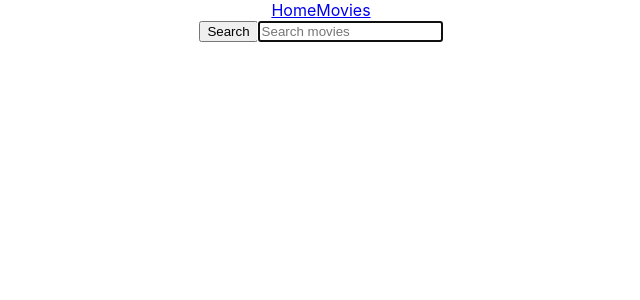
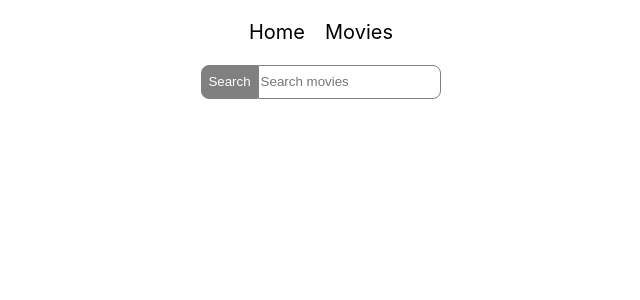
Before and after one commit to Oleksandra-Mas/goit-react-hw-05-movies, a React (Create React App) app: page /movies in a window 1280 px wide. Shown: the top 300 px of the page, without its empty margins (319-959 px from the left). Built offline with nearby package versions, Linux system fonts and the light colour scheme.

Commit message:
added styles for home and movies pages

```diff
--- a/package.json
+++ b/package.json
@@ -11,6 +11,8 @@
     "react-dom": "^17.0.2",
     "react-router-dom": "^6.2.1",
     "react-scripts": "5.0.0",
+    "react-toastify": "^8.1.0",
+    "styled-components": "^5.3.3",
     "web-vitals": "^2.1.3"
   },
   "scripts": {
--- a/src/App.css
+++ b/src/App.css
@@ -1,38 +1,5 @@
 .App {
-  text-align: center;
-}
-
-.App-logo {
-  height: 40vmin;
-  pointer-events: none;
-}
-
-@media (prefers-reduced-motion: no-preference) {
-  .App-logo {
-    animation: App-logo-spin infinite 20s linear;
-  }
-}
-
-.App-header {
-  background-color: #282c34;
-  min-height: 100vh;
   display: flex;
   flex-direction: column;
   align-items: center;
-  justify-content: center;
-  font-size: calc(10px + 2vmin);
-  color: white;
 }
-
-.App-link {
-  color: #61dafb;
-}
-
-@keyframes App-logo-spin {
-  from {
-    transform: rotate(0deg);
-  }
-  to {
-    transform: rotate(360deg);
-  }
-}
--- a/src/App.js
+++ b/src/App.js
@@ -1,4 +1,8 @@
 import { Routes, Route, Link } from 'react-router-dom';
+import { ToastContainer } from 'react-toastify';
+import 'react-toastify/dist/ReactToastify.css';
+import styled from 'styled-components';
+
 import './App.css';
 import { Cast } from './components/Cast/Cast';
 import { HomePage } from './components/HomePage/HomePage';
@@ -6,11 +10,27 @@ import { MoviesDetailsPage } from './components/MovieDetailsPage/MoviesDetailsPa
 import { MoviesPage } from './components/MoviesPage/MoviesPage';
 import { Reviews } from './components/Reviews/Reviews';
 
+const Header = styled.div`
+  font-size: 20px;
+  line-height: 1.23;
+  padding: 20px;
+  text-align: center;
+  color: black;
+  a + a {
+    margin-left: 20px;
+  }
+  a:hover {
+    color: blue;
+  }
+`;
+
 function App() {
   return (
     <div className="App">
-      <Link to="/">Home</Link>
-      <Link to="/movies">Movies</Link>
+      <Header>
+        <Link to="/">Home</Link>
+        <Link to="/movies">Movies</Link>
+      </Header>
       <Routes>
         <Route path="/" element={<HomePage />} />
         <Route path="movies" element={<MoviesPage />} />
@@ -20,6 +40,17 @@ function App() {
         </Route>
         <Route path="*" element={<HomePage />} />
       </Routes>
+      <ToastContainer
+        position="top-right"
+        autoClose={5000}
+        hideProgressBar={false}
+        newestOnTop={false}
+        closeOnClick
+        rtl={false}
+        pauseOnFocusLoss
+        draggable
+        pauseOnHover
+      />
     </div>
   );
 }
--- a/src/components/HomePage/HomePage.jsx
+++ b/src/components/HomePage/HomePage.jsx
@@ -1,7 +1,19 @@
 import { useEffect, useState } from 'react';
 import { NavLink } from 'react-router-dom';
+import styled from 'styled-components';
 
 import { getTrending } from '../../services/apiService';
+
+const TrendingSection = styled.div`
+  display: flex;
+  flex-direction: column;
+  margin: 0 auto;
+  max-width: 300px;
+`;
+
+const TrendingHeader = styled.h1`
+  align-self: center;
+`;
 
 export const HomePage = () => {
   const [movies, setMovies] = useState([]);
@@ -15,8 +27,8 @@ export const HomePage = () => {
   }, []);
 
   return (
-    <>
-      <h1>Trending today</h1>
+    <TrendingSection>
+      <TrendingHeader>Trending today</TrendingHeader>
       {movies.length > 0 && (
         <ul>
           {movies.map(({ id, title }) => {
@@ -28,6 +40,6 @@ export const HomePage = () => {
           })}
         </ul>
       )}
-    </>
+    </TrendingSection>
   );
 };
--- a/src/components/MoviesPage/MoviesPage.jsx
+++ b/src/components/MoviesPage/MoviesPage.jsx
@@ -1,6 +1,36 @@
 import { useState } from 'react';
 import { NavLink } from 'react-router-dom';
+import { toast } from 'react-toastify';
+import styled from 'styled-components';
+
 import { searchMovie } from '../../services/apiService';
+
+const MoviesList = styled.ul`
+  display: flex;
+  flex-direction: column;
+  margin: 20px auto 0;
+  max-width: 300px;
+`;
+
+const Input = styled.input`
+  border-radius: 0 0.5rem 0.5rem 0;
+  height: 30px;
+  border: 1px solid grey;
+  outline: none;
+  :hover {
+    border: 1px solid blue;
+  }
+`;
+
+const Button = styled.button`
+  border-radius: 0.5rem 0 0 0.5rem;
+  height: 34px;
+  border: 1px solid grey;
+  background-color: grey;
+  cursor: pointer;
+  color: white;
+`;
+
 export const MoviesPage = () => {
   const [filter, setFilter] = useState('');
   const [movies, setMovies] = useState('');
@@ -11,7 +41,7 @@ export const MoviesPage = () => {
   const handleSubmit = event => {
     event.preventDefault();
     if (filter.trim() === '') {
-      return alert('Empty input');
+      return toast.error('Empty input');
     }
     searchMovie(filter)
       .then(movies => {
@@ -25,8 +55,8 @@ export const MoviesPage = () => {
   return (
     <>
       <form onSubmit={handleSubmit}>
-        <button type="submit">Search</button>
-        <input
+        <Button type="submit">Search</Button>
+        <Input
           type="text"
           autoComplete="off"
           autoFocus
@@ -35,13 +65,13 @@ export const MoviesPage = () => {
         />
       </form>
       {movies?.length > 0 && (
-        <ul>
+        <MoviesList>
           {movies.map(({ title, id }) => (
             <li key={id}>
               <NavLink to={`/movies/${id}`}>{title}</NavLink>
             </li>
           ))}
-        </ul>
+        </MoviesList>
       )}
       {!movies || (movies?.length === 0 && <p>No movies found</p>)}
     </>
--- a/src/components/Reviews/Reviews.jsx
+++ b/src/components/Reviews/Reviews.jsx
@@ -7,7 +7,6 @@ export const Reviews = () => {
   useEffect(() => {
     getMovieReviewsById(movieId)
       .then(reviews => {
-        console.log(reviews);
         setReviews(reviews);
       })
       .catch(err => {
--- a/src/index.css
+++ b/src/index.css
@@ -11,3 +11,16 @@ code {
   font-family: source-code-pro, Menlo, Monaco, Consolas, 'Courier New',
     monospace;
 }
+
+ul {
+  list-style: none;
+}
+
+a {
+  text-decoration: none;
+  color: black;
+}
+
+a:hover {
+  color: blue;
+}
--- a/src/services/apiService.js
+++ b/src/services/apiService.js
@@ -41,7 +41,6 @@ export const getMovieReviewsById = async id => {
   const reviews = results.map(({ author, content }) => {
     return { author, content };
   });
-  console.log(reviews);
   return reviews;
 };
 
```
Also changed, not shown: 2 other files (tests, documents, lock files or other folders).
